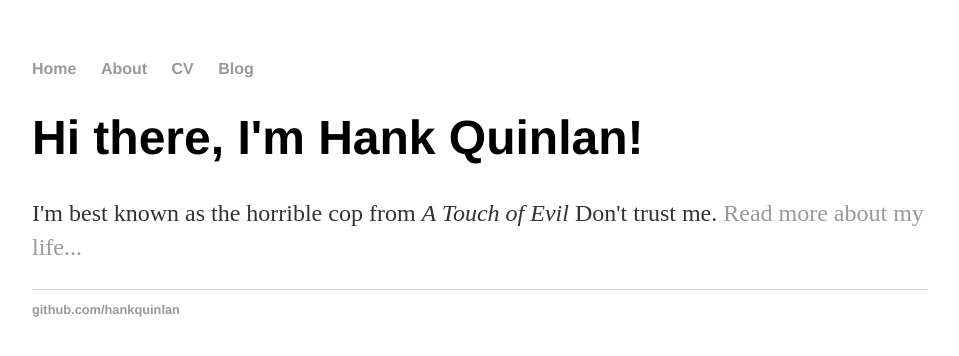
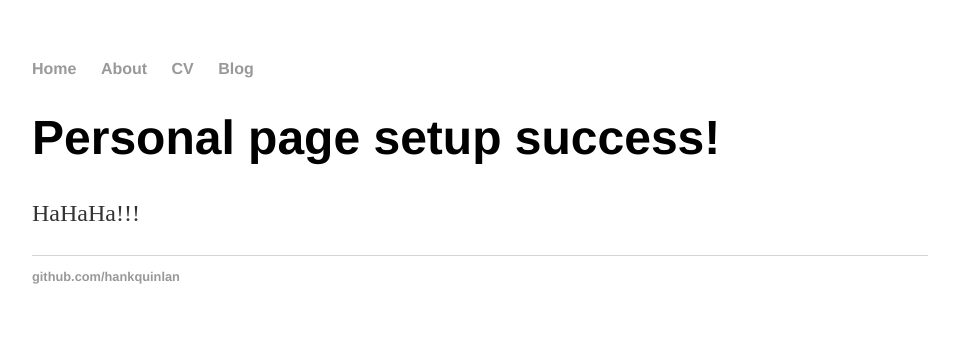
Before and after one commit to cxcollie/cxcollie.github.io, a Jekyll site: the page built from index.html, in a window 1280 px wide. Shown: the top 356 px of the page, without its empty margins (160-1119 px from the left). Built offline with Jekyll 4.4.1, drawn with Linux system fonts in a browser that asks for light colours.

Commit message:
Modify index content (step 10)

```diff
--- a/index.html
+++ b/index.html
@@ -1,8 +1,8 @@
 ---
 layout: default
-title: Hank Quinlan, Horrible Cop
+title: Personal page try
 ---
 <div class="blurb">
-	<h1>Hi there, I'm Hank Quinlan!</h1>
-	<p>I'm best known as the horrible cop from <em>A Touch of Evil</em> Don't trust me. <a href="/about">Read more about my life...</a></p>
+	<h1>Personal page setup success!</h1>
+	<p>HaHaHa!!!</p>
 </div><!-- /.blurb -->
```
